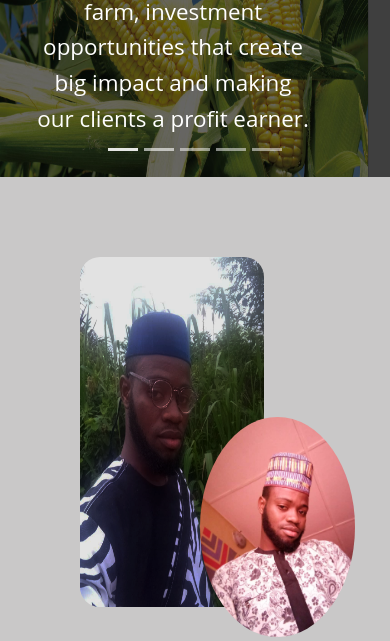
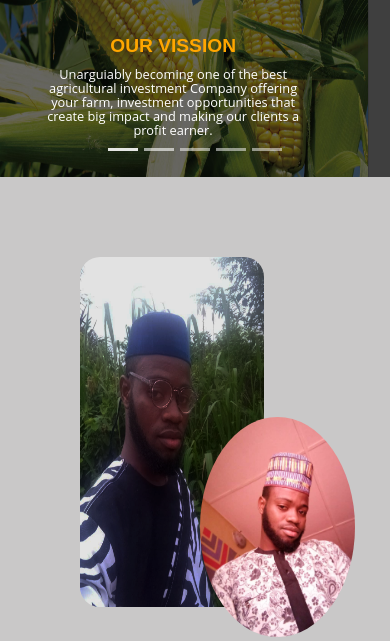
Before and after one commit to tsucess/nimakarfarmz.com.ng, a plain HTML site: page index.html in a window 390 px wide. Shown: the part 203-844 px from the top of the page. Drawn offline with nearby package versions, Linux system fonts and the light colour scheme; grey boxes are pictures that could not be loaded.

Commit message:
Update responsiveness.css
the Carousel-caption section adjusted

```diff
--- a/css/responsiveness.css
+++ b/css/responsiveness.css
@@ -166,7 +166,15 @@
     .carousel-section h3 {
         font-size: 30px;
     }
+  .carousel-caption h3 {
+        font-size: 1.2rem;
+    }
 
+    .carousel-caption p {
+        font-size: 0.8rem;
+        line-height: 1.1;
+
+    }
 
     .d-pic2 {
         top : 200px;
```
